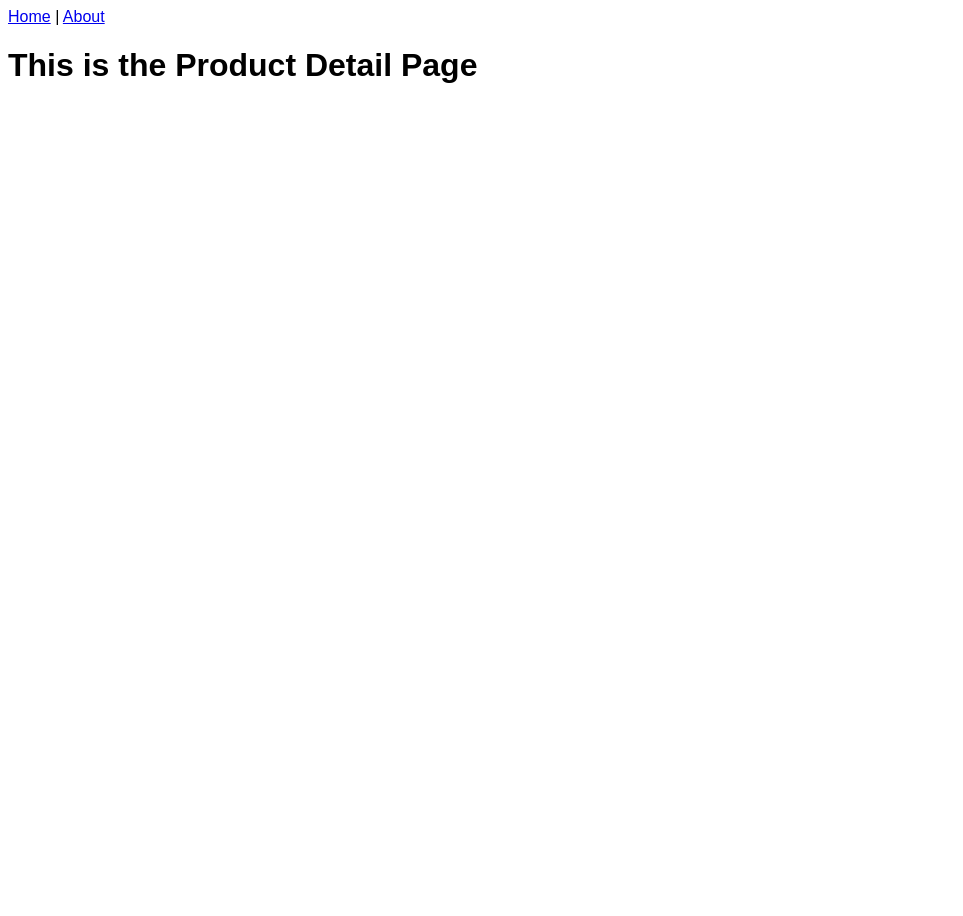
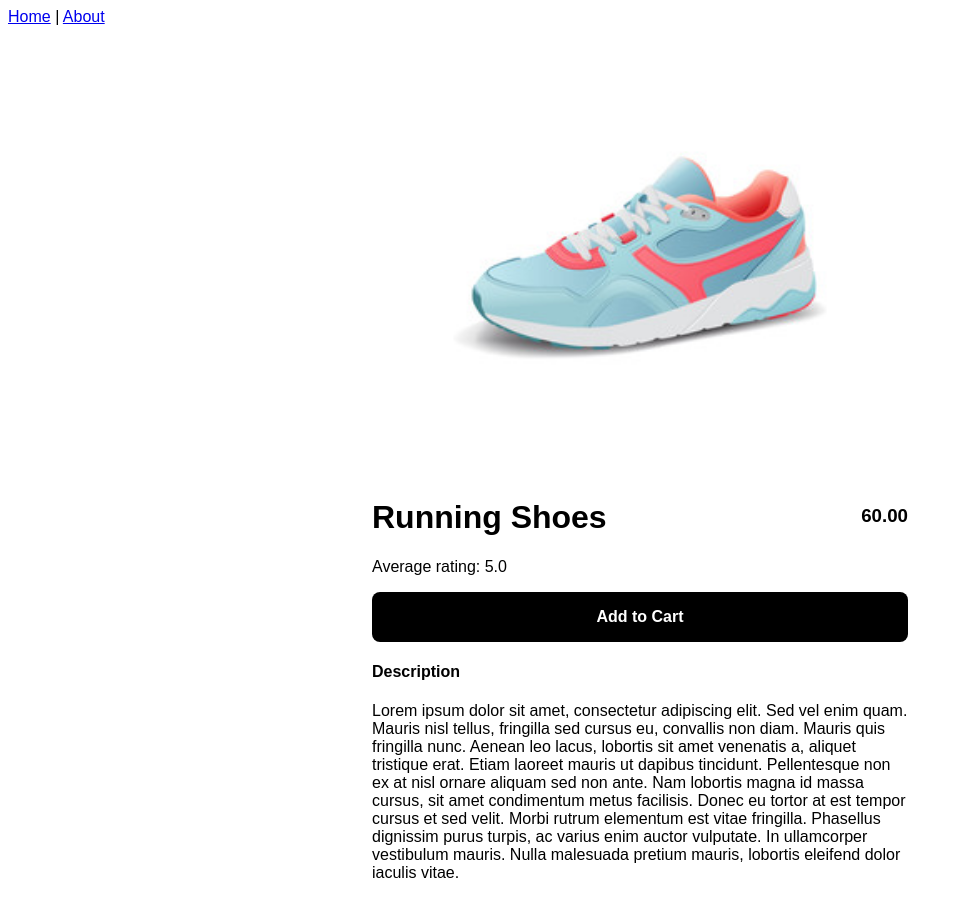
Before and after one commit to dbmalcher/fsv-front-end, a Vue app: page /products/123 in a window 1280 px wide. Shown: the top 916 px of the page, without its empty margins (0-963 px from the left). Before the commit the page ends 800 px from the top, so only its background shows below. Built offline with nearby package versions, Linux system fonts and the light colour scheme.

Commit message:
Create a product detail page

```diff
--- a/src/views/ProductDetailPage.vue
+++ b/src/views/ProductDetailPage.vue
@@ -1,10 +1,28 @@
 <template>
-    <h1>This is the Product Detail Page</h1>
+    <div id="page-wrap">
+      <div id="img-wrap">
+        <img :src="product.imageUrl">
+      </div>
+      <div id="product-details">
+        <h1>{{product.name}}</h1>
+        <h3 id="price">{{product.price}}</h3>
+        <p>Average rating: {{product.averageRating}}</p>
+        <button id="add-to-cart"> Add to Cart </button>
+        <h4>Description</h4>
+        <p>{{product.description}}</p>
+      </div>
+    </div>
 </template>
 
 <script>
+import {products} from '../fake-data.js'
 export default{
-    name: 'ProductDetailPage',
+  name: 'ProductDetailPage',
+  data(){
+    return{
+      product: products.find((p) => p.id === this.$route.params.id),
+    };
+  }
 }
 </script>
 
```
